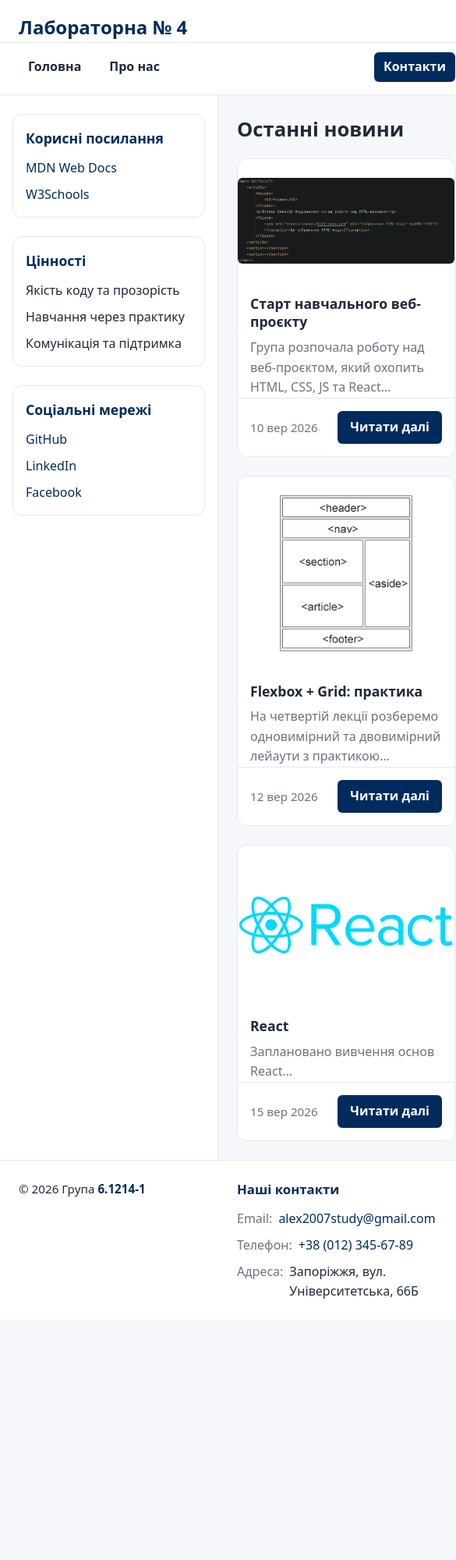
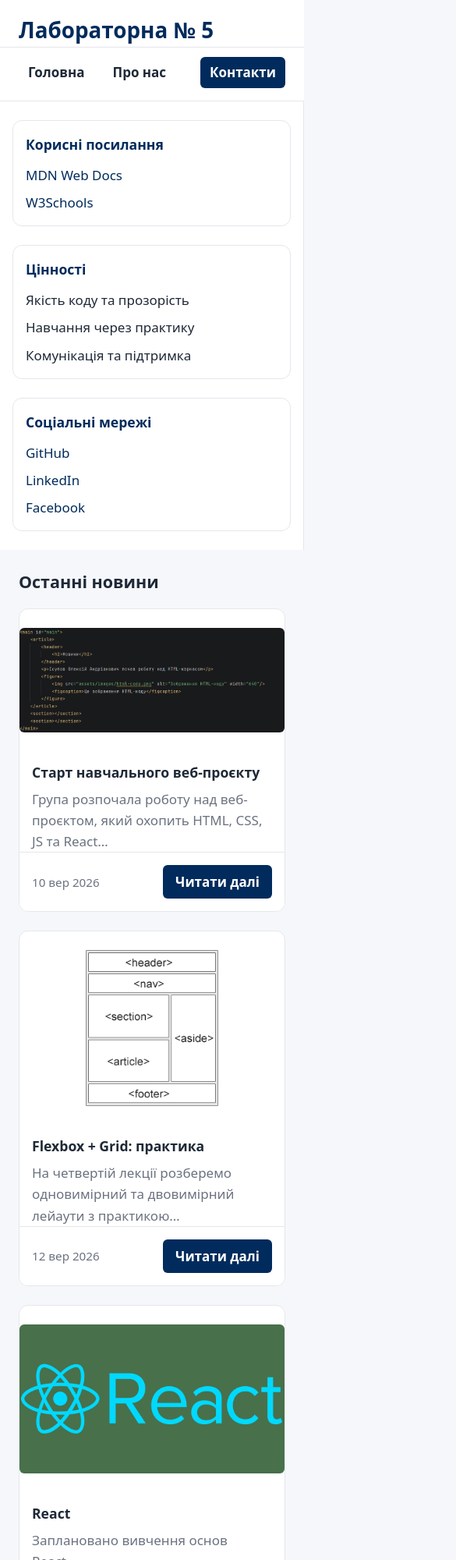
Before and after one commit to Alexstudy-star/web, a plain HTML site: page index.html in a window 390 px wide. Shown: the top 2000 px of the page at 78% size, 585 px wide, since content can reach past the window. Before the commit the page ends 1693 px from the top, so only its background shows below. Drawn offline with Linux system fonts and the light colour scheme.

Commit message:
Lab 5: add @media breakpoints, support dark theme, fluid sizes with clamp(), switch img to picture

```diff
--- a/index.html
+++ b/index.html
@@ -11,7 +11,7 @@
 <body>
 <div class="layout">
     <header class="header">
-        <h1 class="header__title">Лабораторна № 4</h1>
+        <h1 class="header__title">Лабораторна № 5</h1>
         <nav class="nav">
             <a href="index.html" class="nav__link">Головна</a>
             <a href="about.html" class="nav__link">Про нас</a>
@@ -57,7 +57,16 @@
             <div class="news__list">
                 <article class="news-card">
                     <figure class="news-card__media media">
-                        <img class="media__img" src="assets/images/html-code.png" alt="Фото зі студентського заходу" loading="lazy" decoding="async" />
+                        <picture>
+                            <source type="image/avif" srcset="assets/images/html-code.avif">
+                            <source type="image/webp" srcset="assets/images/html-code.webp">
+                            <img
+                                    class="media__img"
+                                    src="assets/images/html-code.png"
+                                    alt="Фото зі студентського заходу"
+                                    width="983" height="388"
+                                    loading="lazy" decoding="async" />
+                        </picture>
                     </figure>
                     <h3 class="news-card__title">Старт навчального веб-проєкту</h3>
                     <p class="news-card__excerpt">Група розпочала роботу над веб-проєктом, який охопить HTML, CSS, JS та React…</p>
@@ -68,7 +77,16 @@
                 </article>
                 <article class="news-card">
                     <figure class="news-card__media media">
-                        <img class="media__img" src="assets/images/layout-template.png" alt="Демонстрація лейаутів на уроці" loading="lazy" decoding="async" />
+                        <picture>
+                            <source type="image/avif" srcset="assets/images/layout-template.avif">
+                            <source type="image/webp" srcset="assets/images/layout-template.webp">
+                            <img
+                                    class="media__img"
+                                    src="assets/images/layout-template.png"
+                                    alt="Демонстрація лейаутів на уроці"
+                                    width="219" height="258"
+                                    loading="lazy" decoding="async" />
+                        </picture>
                     </figure>
                     <h3 class="news-card__title">Flexbox + Grid: практика</h3>
                     <p class="news-card__excerpt">На четвертій лекції розберемо одновимірний та двовимірний лейаути з практикою…</p>
@@ -79,7 +97,16 @@
                 </article>
                 <article class="news-card">
                     <figure class="news-card__media media">
-                        <img class="media__img" src="assets/images/react-symbol.png" alt="React" loading="lazy" decoding="async" />
+                        <picture>
+                            <source type="image/avif" srcset="assets/images/react-symbol.avif">
+                            <source type="image/webp" srcset="assets/images/react-symbol.webp">
+                            <img
+                                    class="media__img"
+                                    src="assets/images/react-symbol.png"
+                                    alt="React logo"
+                                    width="3840" height="2160"
+                                    loading="lazy" decoding="async" />
+                        </picture>
                     </figure>
                     <h3 class="news-card__title">React</h3>
                     <p class="news-card__excerpt">Заплановано вивчення основ React…</p>
--- a/styles.css
+++ b/styles.css
@@ -29,6 +29,10 @@
     --c-primary-600: var(--brand-600);
     --c-sufrace: var(--surface);
     --c-border: var(--border);
+    /* Fluid */
+    --fs-body: clamp(1rem, 0.94rem + 0.5vw, 1.125rem);
+    --fs-h2: clamp(1.125rem, 1.05rem + 1.2vw, 1.6rem);
+    --fs-h1: clamp(1.6rem, 1.2rem + 2.2vw, 2.2rem);
 }
 
 html {
@@ -36,9 +40,10 @@ html {
 }
 body {
     margin: 0;
+    font-size: var(--fs-body);
+    font-family: system-ui, -apple-system, Segoe UI, Roboto, Arial, sans-serif;
     color: var(--fg);
     background: var(--bg);
-    font-family: system-ui, -apple-system, Segoe UI, Roboto, Arial, sans-serif;
     line-height: 1.6;
 }
 
@@ -52,13 +57,14 @@ ul[class], ol[class] { list-style: none; margin: 0; padding: 0; }
 1) GLOBAL LAYOUT ON GRID ARES */
 .layout{
     display: grid;
-    grid-template-columns: 280px 1fr;
-    grid-template-rows: auto 1fr auto;
+    grid-template-columns: 1fr;
+    grid-template-rows: auto auto 1fr auto;
     grid-template-areas:
-    "header header"
-    "sidenav main"
-    "footer footer";
-    min-height: 100vh;
+    "header"
+    "sidenav"
+    "main"
+    "footer";
+    min-height: 100dvh;
 }
 
 .header { grid-area: header; }
@@ -77,7 +83,7 @@ ul[class], ol[class] { list-style: none; margin: 0; padding: 0; }
 .header__title {
     margin: 0;
     padding: var(--space-4) var(--space-6) 0 var(--space-6);
-    font-size: 1.5rem;
+    font-size: var(--fs-h1);
     color: var(--brand);
 }
 
@@ -139,9 +145,10 @@ ul[class], ol[class] { list-style: none; margin: 0; padding: 0; }
     width: 100%;
     margin-inline: auto;
 }
-.main__title{ margin: 0 0 var(--space-6); font-size: 1.6rem; }
+.main__title{ margin: 0 0 var(--space-6); }
 
-.news__title{ margin: 0 0 var(--space-4); font-size: 1.6rem; }
+.news__title{ margin: 0 0 var(--space-4); }
+.main__title, .news__title{ font-size:var(--fs-h2); }
 .news__list{
     display: grid;
     gap: var(--space-6);
@@ -193,6 +200,8 @@ ul[class], ol[class] { list-style: none; margin: 0; padding: 0; }
 5) MEDIA */
 .media{
     margin: var(--space-6) 0;
+    aspect-ration: 16/9;
+    overflow: clip;
 }
 .media--framed{
     background: #fafafa;
@@ -203,7 +212,9 @@ ul[class], ol[class] { list-style: none; margin: 0; padding: 0; }
 .media__img{
     display: block;
     width: 100%;
-    height: auto;
+    height: 100%;
+    object-fit: contain;
+    object-position: center;
     border-radius: var(--radius-1);
 }
 .media__caption {
@@ -293,18 +304,18 @@ ul[class], ol[class] { list-style: none; margin: 0; padding: 0; }
     border-top: 1px solid var(--border);
     padding: var(--space-6);
 }
-.footer__text{ margin: 0; font-size: .95rem; }
+.footer__text{ margin: 0; font-size: .95rem; order: 2;}
 .footer__group-name{ color: var(--brand); font-weight: 700; }
 
 .footer__inner{
     display: grid;
     gap: var(--space-4);
-    grid-template-columns: 1fr minmax(280px, 1fr);
+    grid-template-columns: 1fr;
     align-items: start;
     max-width: var(--container);
     margin: 0 auto;
 }
-.footer__contacts{ font-style: normal; background: #fff; }
+.footer__contacts{ font-style: normal; }
 .footer__contacts-title{
     margin: 0 0 var(--space-3);
     font-size: 1.05rem;
@@ -327,3 +338,50 @@ ul[class], ol[class] { list-style: none; margin: 0; padding: 0; }
 .footer__link{ color: var(--brand); text-decoration: none; }
 .footer__link:hover,
 .footer__link:focus-visible{ text-decoration: underline; }
+
+
+
+@media (min-width: 640px){
+    .layout{
+        grid-template-columns: 220px 1fr;
+        grid-template-rows: auto 1fr auto;
+        grid-template-areas:
+    "header header"
+    "sidenav main"
+    "footer footer";
+    }
+
+    .footer__inner{
+        grid-template-columns: 1fr minmax(220px, 1fr);
+    }
+
+    .footer__text {order: initial}
+}
+
+@media (min-width: 1024px){
+    .layout{
+        grid-template-columns: 280px 1fr;
+    }
+    .footer__inner{
+        grid-template-columns: 1fr minmax(280px, 1fr);
+    }
+}
+
+@media (prefers-color-scheme: dark){
+    :root{
+        --bg: #0b1020;
+        --surface: #101528;
+        --fg: #e7eaf3;
+        --fg-muted: #b7bfd3;
+        --border: #232a3b;
+        --brand: #7fb3ff;
+        --brand-600: #6aa2f0;
+        --brand-100: #17233b;
+    }
+    .sidebar {
+        background: var(--surface);
+    }
+    .news-card__meta{
+        background: color-mix(in srgb, var(--surface) 92%, #fff 8%)
+    }
+}
```
Also changed, not shown: assets/images/html-code.avif (added), assets/images/html-code.webp (added), assets/images/layout-template.avif (added), assets/images/layout-template.webp (added), assets/images/react-symbol.avif (added), assets/images/react-symbol.webp (added).
